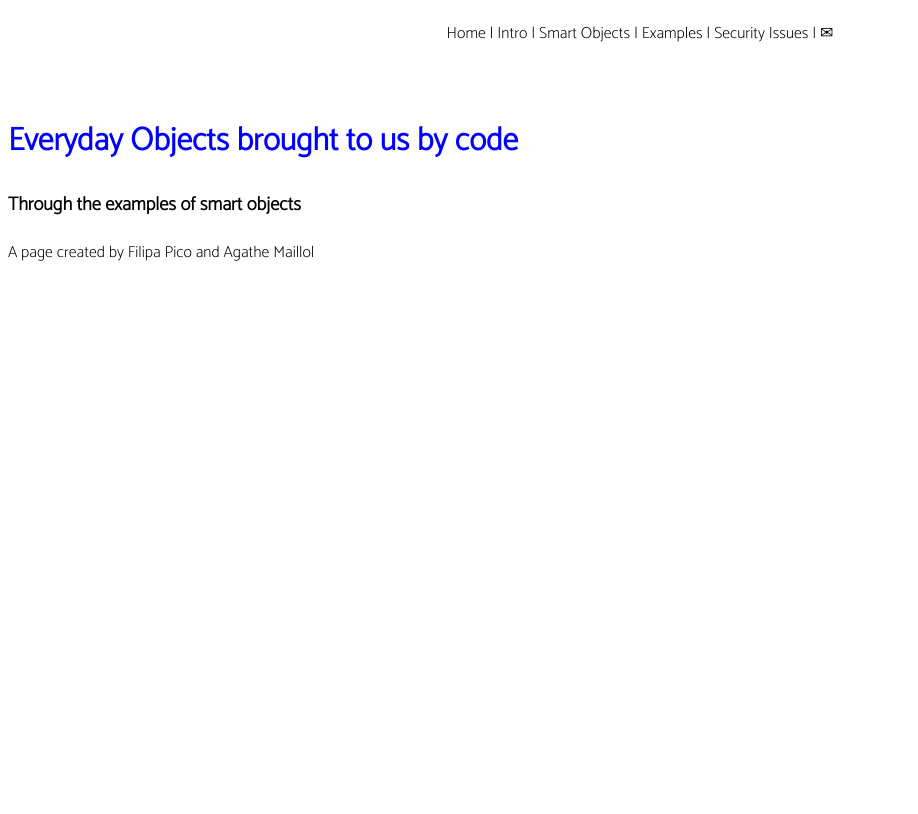
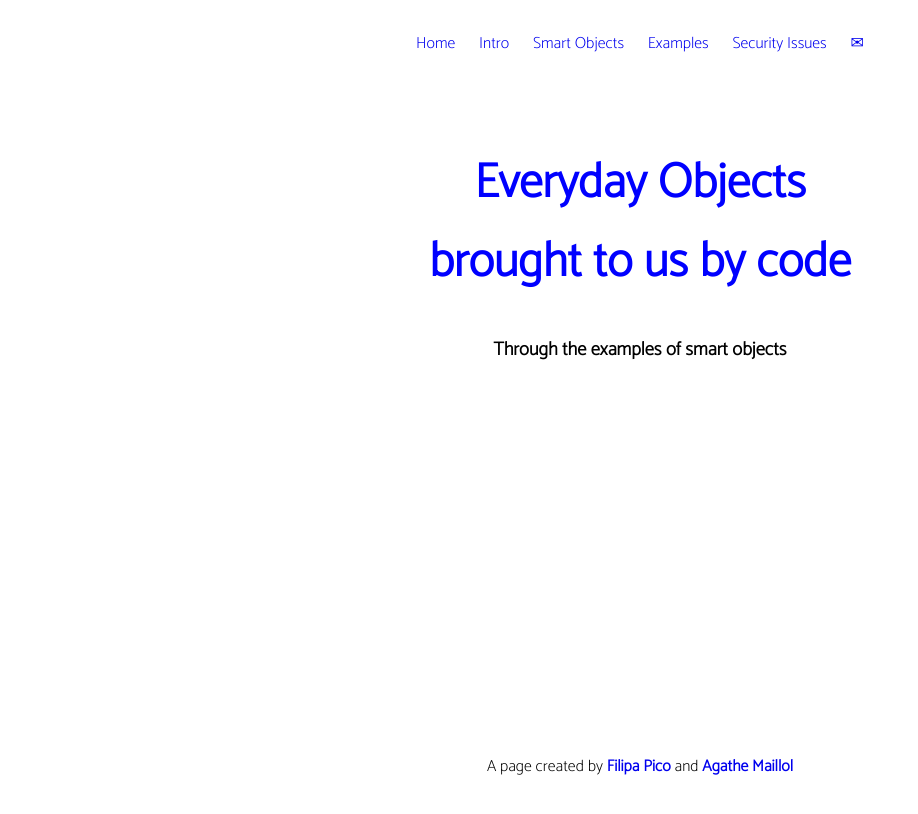
Before and after one commit to AgatheMarieM/UPskill_digital_literacy_project, a plain HTML site: page public/index.html in a window 1280 px wide. Shown: the whole page, without its empty margins (0-918 px from the left). Drawn offline with Linux system fonts and the light colour scheme.

Commit message:
centered content and improved margins

```diff
--- a/public/css/style.css
+++ b/public/css/style.css
@@ -6,28 +6,46 @@ body, html {
 
 h1 {
     color: blue;
+    font-size: 3em;
+    text-align: center;
+    margin-top: 50px;
+
+}
+
+h3 {
+    text-align: center;
+
+
 }
 
 a {
     text-decoration: none;
-    color:black;
 }
 
 a:active {
     color: purple;
 }
 
-li {
-    display: inline;
-    list-style-type: none;
-}
-
 nav {
-    margin: 20px auto;
+    margin: 30px auto 10px;
     width: 100%;
     text-align: center;
 }
 
+li {
+    display: inline;
+    list-style-type: none;
+    margin: auto 10px;
+}
+
+footer {
+    position: absolute;
+    right: 0;
+    bottom: 20px;
+    left: 0;
+    text-align: center;
+  }
+
 .footer-links {
     color: #37096e;
 }
--- a/public/index.html
+++ b/public/index.html
@@ -12,24 +12,23 @@
 </head>
 <body>
     <nav>
-        <li><a href="index.html">Home |</a></li>
-        <li><a href="#">Intro |</a></li>
-        <li><a href="iot.html">Smart Objects |</a></li>
-        <li><a href="#">Examples |</a></li>
-        <li><a href="risks.html">Security Issues |</a></li>
+        <li><a href="index.html">Home</a></li>
+        <li><a href="#">Intro</a></li>
+        <li><a href="iot.html">Smart Objects</a></li>
+        <li><a href="#">Examples</a></li>
+        <li><a href="risks.html">Security Issues</a></li>
         <li><a href="contact.html">&#9993 </a></li>
     </nav>
     <br>
-    <div class="titles">
         <h1>
-        Everyday Objects brought to us by code
+        Everyday Objects <br> brought to us by code
        </h1>
        <h3>
         Through the examples of smart objects
        </h3>
-     </div>
     <footer>
-        A page created by <span class="footer-links"><a href="#">Filipa Pico</a></span> and <span class="footer-links"> <a href="#">Agathe Maillol</a></span>
+        A page created by <span class="footer-links" style="font-weight:bold"><a href="#">Filipa Pico</a></span>
+        and <span class="footer-links" style="font-weight:bold"> <a href="#">Agathe Maillol</a></span>
     </footer>
 </body>
 </html>
```
